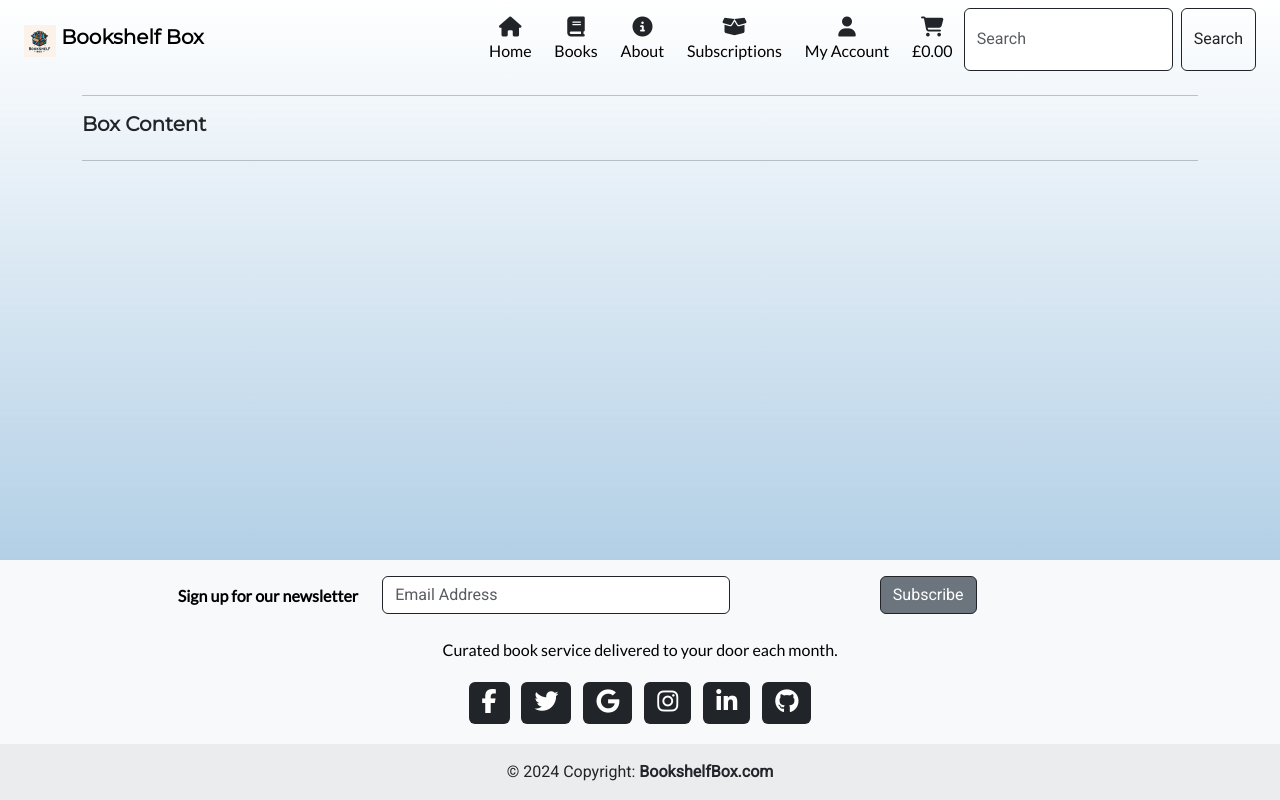
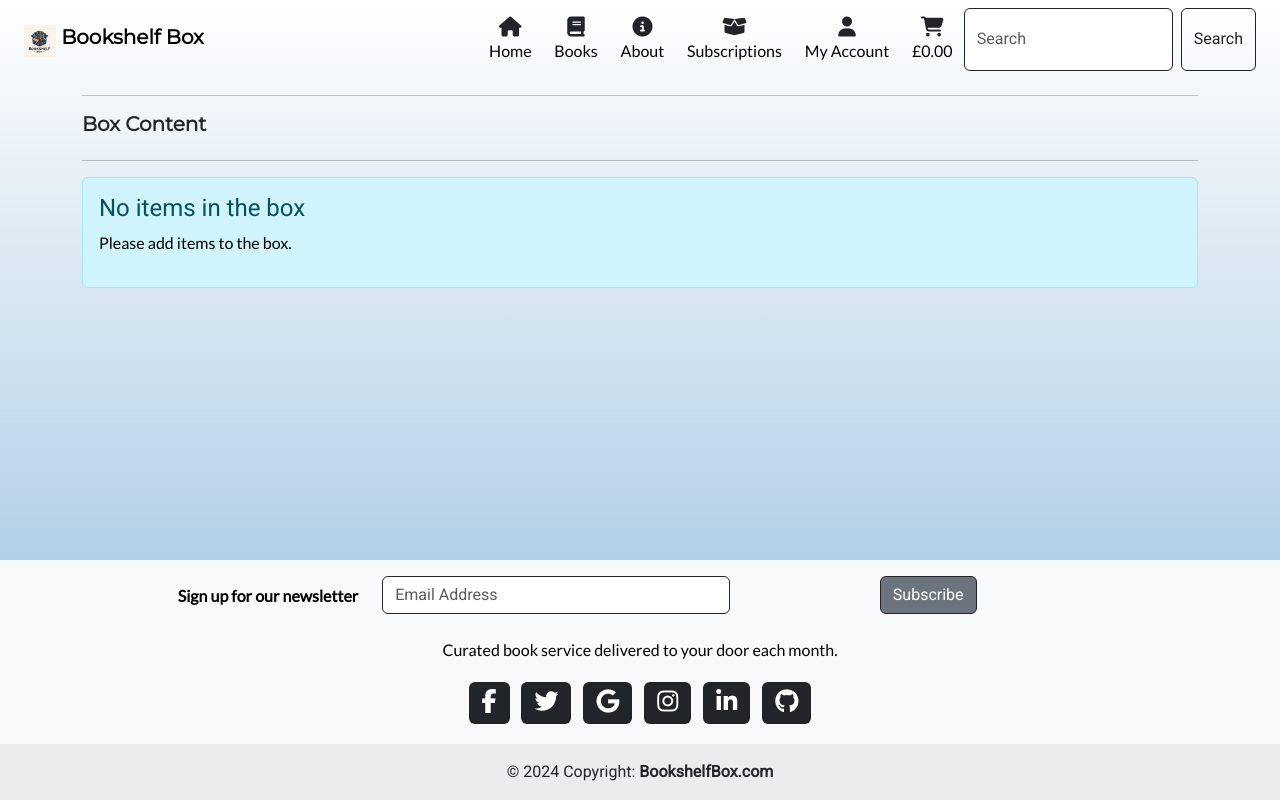
Before and after one commit to JusJae/ci-ms4-bookshelf-box, a Django app: page /boxes/ in a window 1280 px wide. Run offline with Django 3.2, Linux system fonts and the light colour scheme; tables that the repository leaves empty hold one stand-in row (values such as "Sample post"); some libraries are stand-ins or nearby versions.

Commit message:
feat: add box content link to navbar and initial template

```diff
--- a/boxes/templates/boxes/box.html
+++ b/boxes/templates/boxes/box.html
@@ -3,6 +3,7 @@
 
 {% block content %}
     <div class="overlay"></div>
+    <main>
         <div class="container mb-2">
             <div class="row">
                 <div class="col">
@@ -11,11 +12,17 @@
                     <hr>
                 </div>
             </div>
-
             <div class="row">
                 <div class="col">
-
+                    {% if box_items %}
+                    <div class="table-responsive rounded"></div>
+                    {% else %}
+                    <div class="alert alert-info" role="alert">
+                        <h4 class="alert-heading">No items in the box</h4>
+                        <p>Please add items to the box.</p>
+                    </div>
+                    {% endif %}
             </div>
         </div>
-    </div>
+    </main>
 {% endblock %}
--- a/templates/includes/navbar.html
+++ b/templates/includes/navbar.html
@@ -78,7 +78,7 @@
                         </ul>
                     </li>
                     <li class="nav-item">
-                        <a class="{% if grand_total %}text-info font-weight-bold{% else %}text-black{% endif %} nav-link" href="#">
+                        <a class="{% if grand_total %}text-info font-weight-bold{% else %}text-black{% endif %} nav-link" href="{% url 'view_box' %}">
                             <div class="text-center">
                                 <div class="nav-icons"><i class="fa-solid fa-cart-shopping fa-lg"></i></div>
                                 <p class="my-0">
```
Lines whose indentation alone changed are shown as unchanged.
